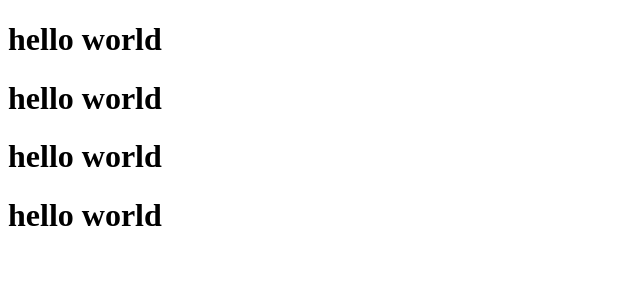
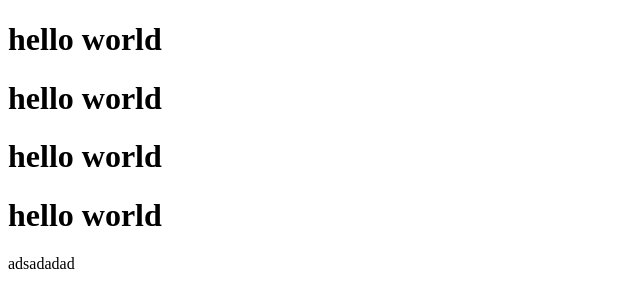
Before and after one commit to VladislavMN/first-project, a plain HTML site: page index.html in a window 1280 px wide. Shown: the full height of the page, 0-640 px from the left. Drawn offline with Linux system fonts and the light colour scheme.

Commit message:
thrid commit

```diff
--- a/index.html
+++ b/index.html
@@ -10,6 +10,7 @@
     <h1>hello world</h1>
     <h1>hello world</h1>
     <h1>hello world</h1>
+    <p> adsadadad</p>
 
 </body>
 </html>
```
